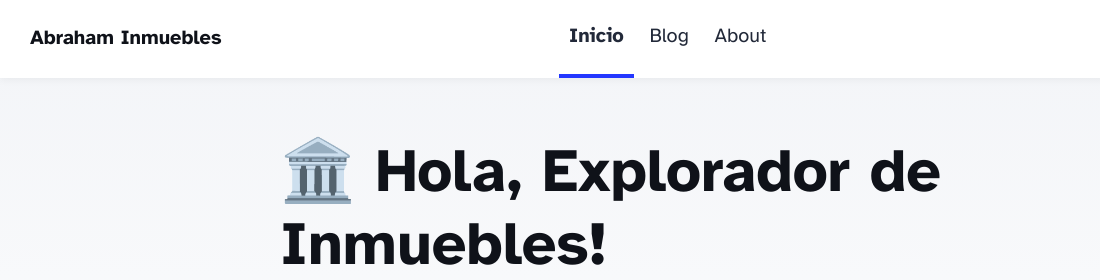
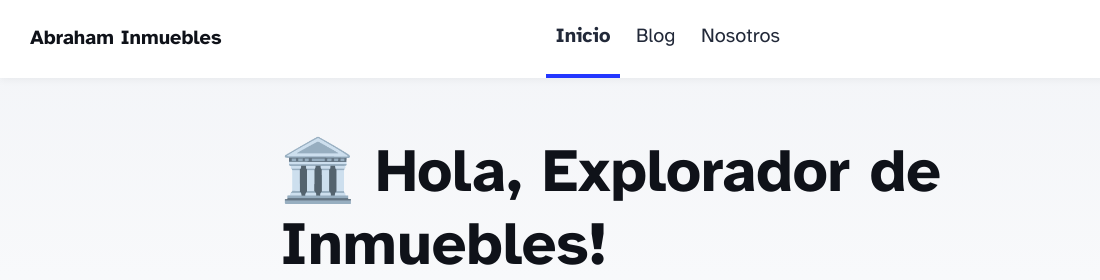
Before and after one commit to GatitosDeresion/inmuebles, an Astro site: page / in a window 1280 px wide. Shown: the top 280 px of the page, 0-1100 px from the left. Built offline with nearby package versions, Linux system fonts and the light colour scheme; Astro itself is replaced by a stand-in of ours.

Commit message:
Actualizar Header.astro

```diff
--- a/src/components/Header.astro
+++ b/src/components/Header.astro
@@ -9,7 +9,7 @@ import { SITE_TITLE } from '../consts';
 		<div class="internal-links">
 			<HeaderLink href="/">Inicio</HeaderLink>
 			<HeaderLink href="/blog">Blog</HeaderLink>
-			<HeaderLink href="/Nosotros">About</HeaderLink>
+			<HeaderLink href="/Nosotros">Nosotros</HeaderLink>
 		</div>
 		<div class="social-links">
 			<a href="https:www.instagram.com/abrahaminmueblesgt" target="_blank">
```
